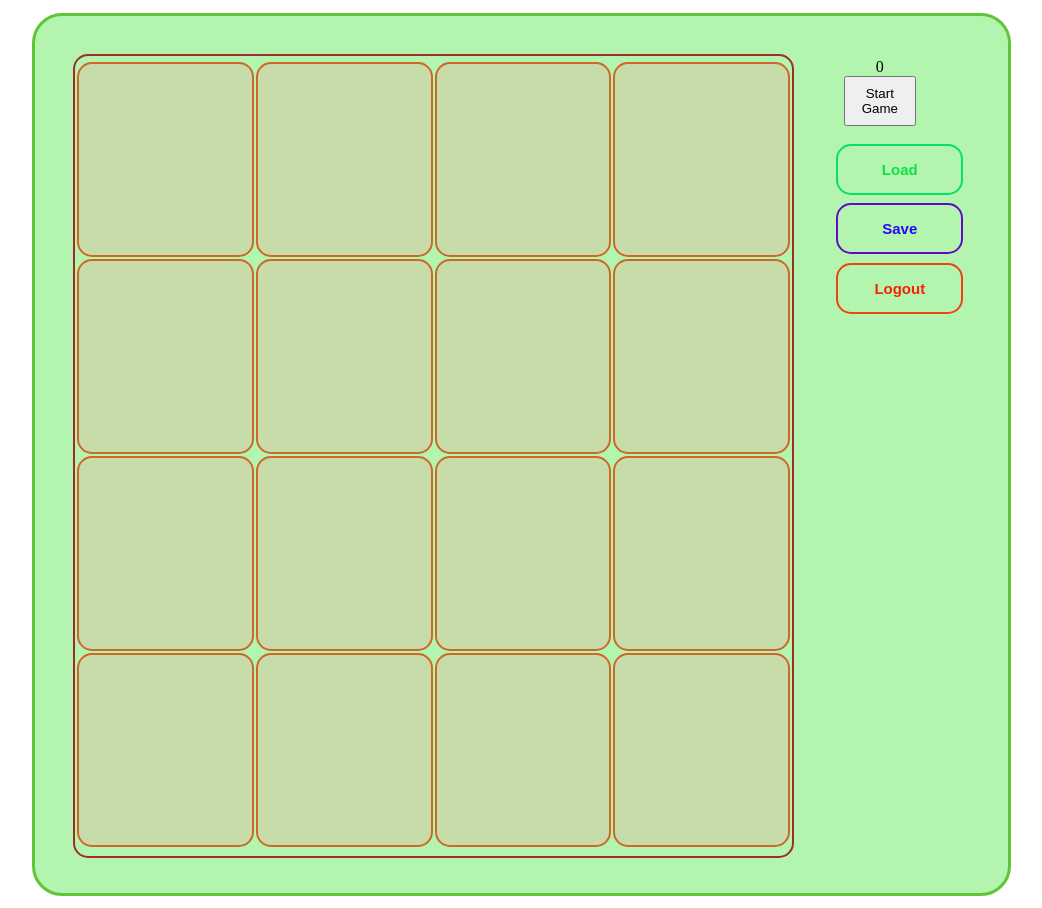
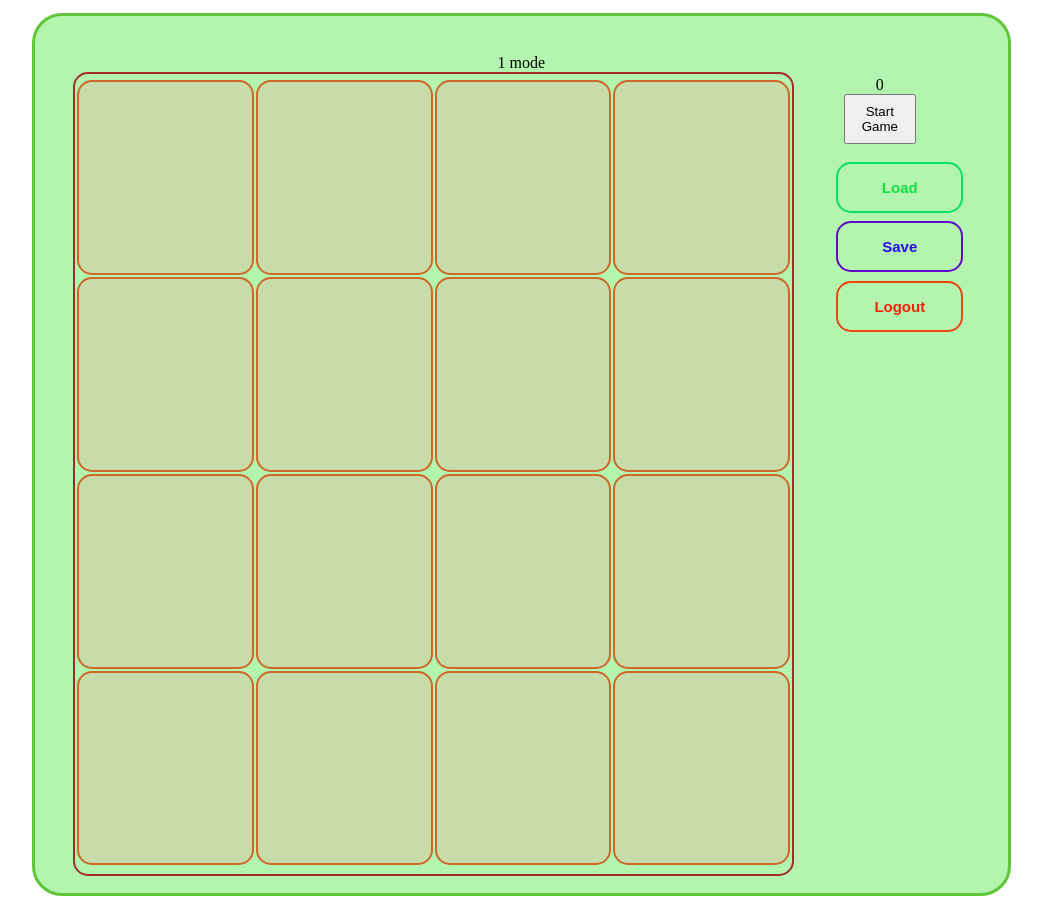
Before and after one commit to Gonska93/new-2048, a Flask app: page /game/1 in a window 1280 px wide. Shown: the whole page, without its empty margins (104-1146 px from the left). Run offline with Flask 2, Linux system fonts and the light colour scheme; the visitor is signed in with stand-in values (Sample User, id 1); lists and menus that the app fills with data are empty.

Commit message:
Added title to gameplay page

```diff
--- a/templates/gameplay.html
+++ b/templates/gameplay.html
@@ -3,7 +3,7 @@
 {% block title %}Game {% endblock %}
 
 {% block content %}
-    <div id="mode" data-mode="{{ gamemode }}"></div>
+    <div id="mode" data-mode="{{ gamemode }}">{{ gamemode.capitalize() }} mode</div>
 	<div id="game-board">
 		<table>
 
```
